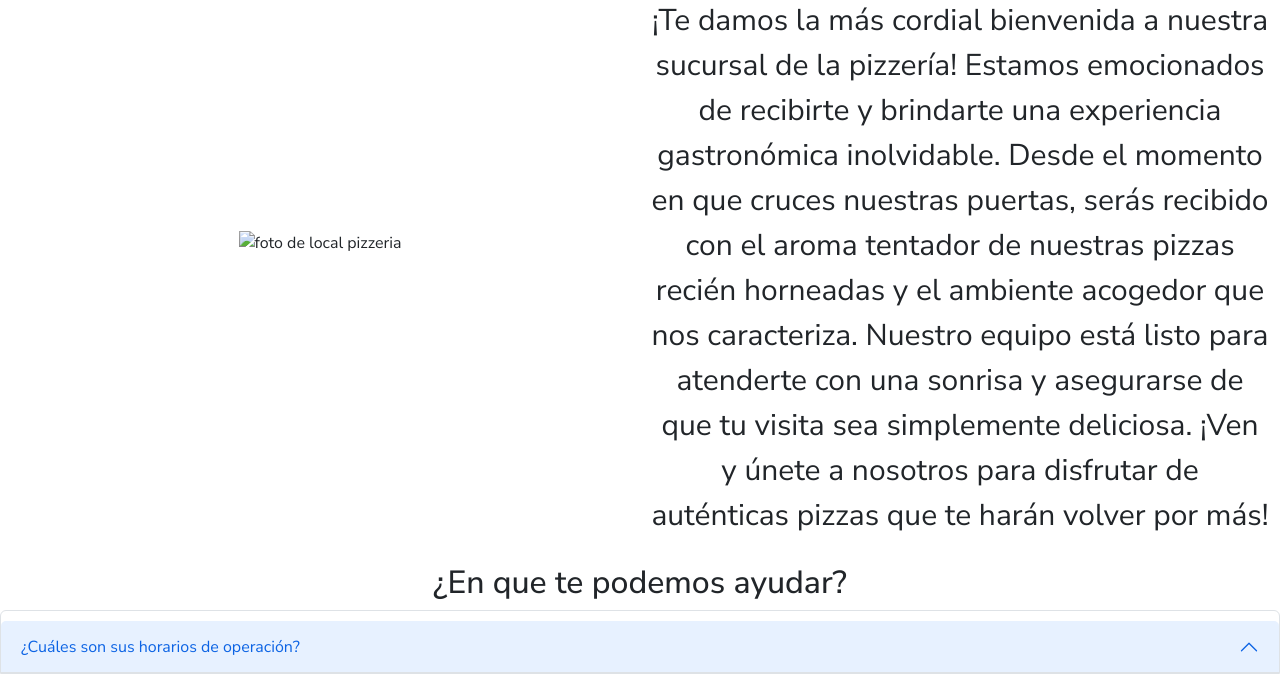
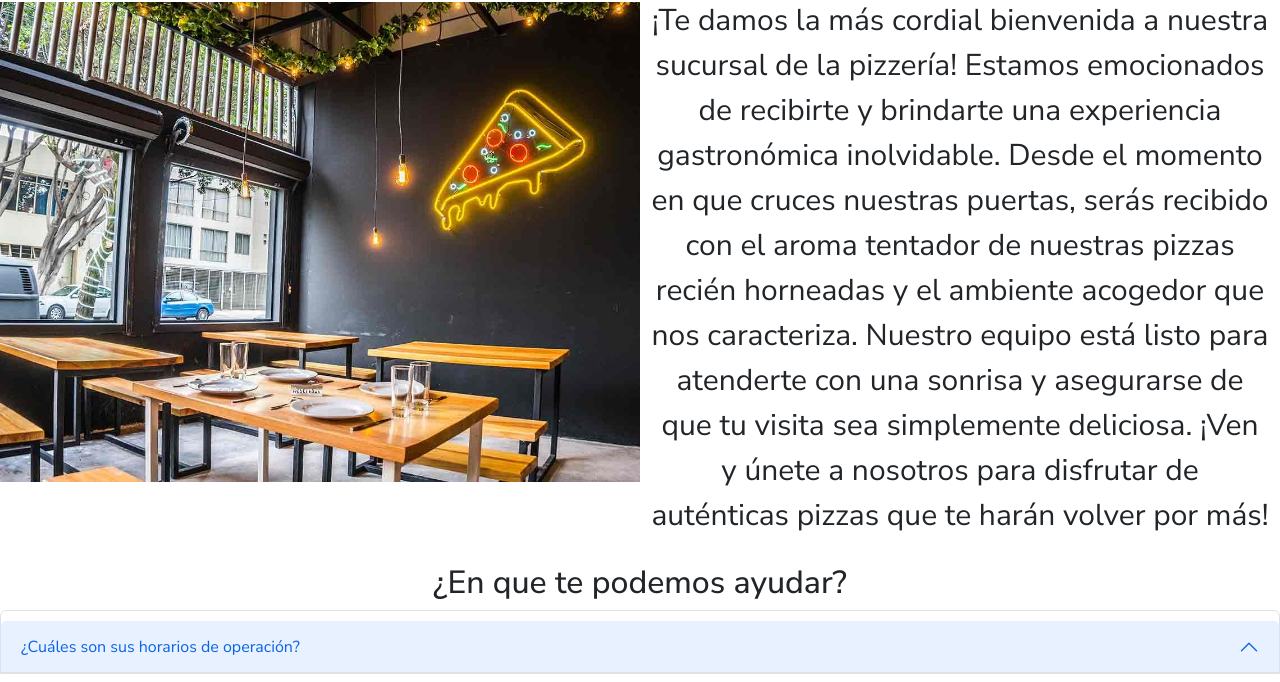
Before and after one commit to axelalva2023/proyecto-pizza-boy, a plain HTML site: page pages/servicios.html in a window 1280 px wide. Shown: the part 685-1367 px from the top of the page. Drawn offline with nearby package versions, Linux system fonts and the light colour scheme; the site is published under a folder, as on GitHub Pages, so addresses that start at the root find nothing; a web font is replaced by a local one.

Commit message:
correcion errror foto

```diff
--- a/pages/servicios.html
+++ b/pages/servicios.html
@@ -73,7 +73,7 @@
                         de auténticas pizzas que te harán volver por más!</p>
                 </div>
                 <div>
-                <img src="/img/sucursal-pizzeria-local.jpg" alt="foto de local pizzeria">
+                <img src="../img/sucursal-pizzeria-local.jpg" alt="foto de local pizzeria">
             </div>
             </div>
         </section>
```
